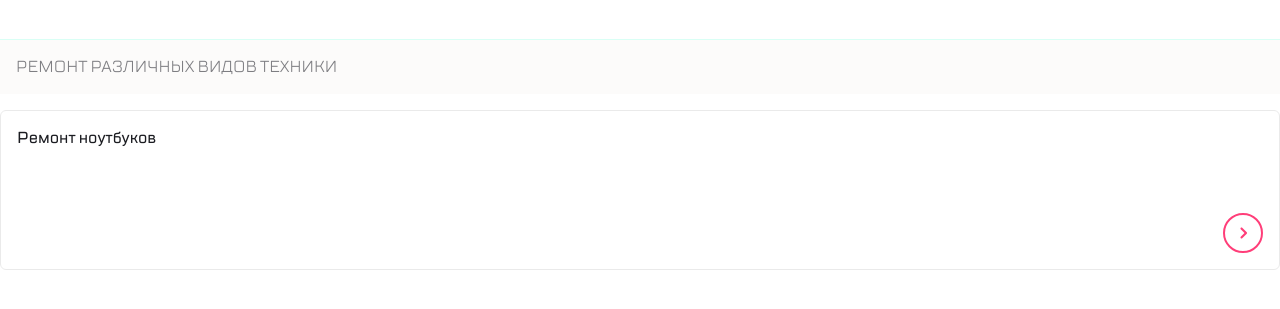
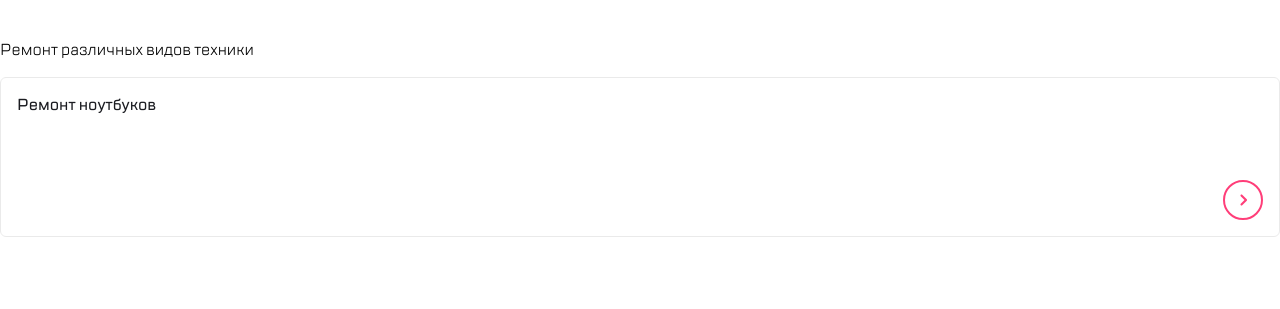
Before and after one commit to Chudesax/1.6-CPS, a website built with webpack: page src/index.html in a window 1280 px wide. Shown: the part 896-1205 px from the top of the page. Built offline with nearby package versions, Linux system fonts and the light colour scheme.

Commit message:
merge type

```diff
--- a/src/scss/_types-of.scss
+++ b/src/scss/_types-of.scss
@@ -1,14 +1,5 @@
 .types-of {
-  min-height: 308px;
-  min-width: 320px;
-  border-top: 1px solid #d9fff5;
-
   &__header {
-    font-size: 16px;
-    text-transform: uppercase;
-    color: #7e7e82;
-    padding: 16px;
-    background-color: rgb(252, 251, 250);
     margin-bottom: 16px;
   }
 
```
